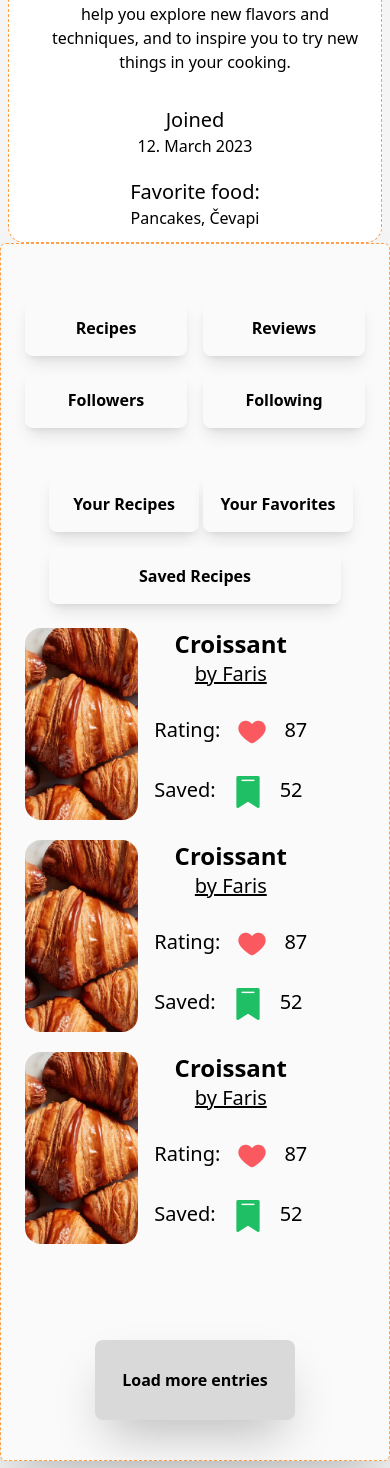
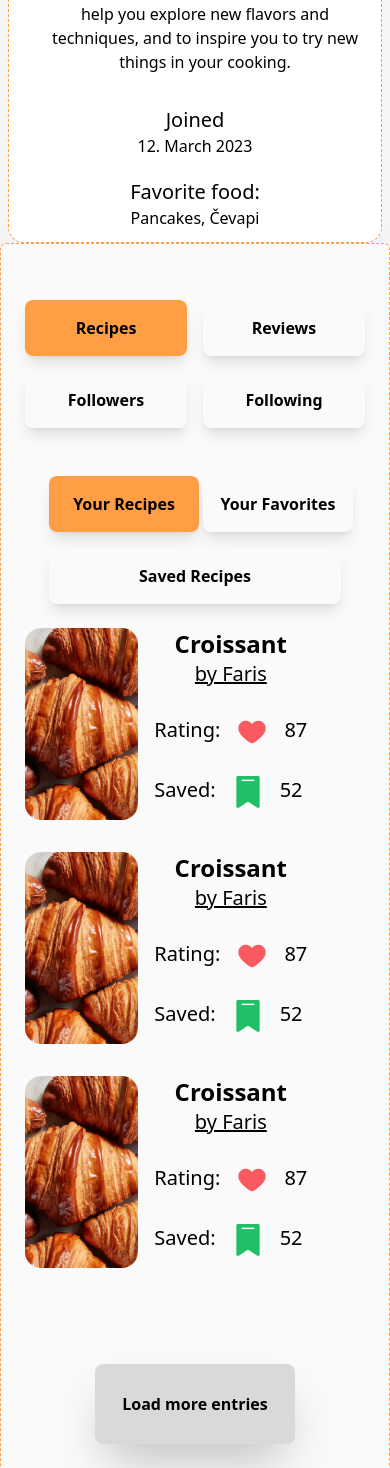
Before and after one commit to Kenan-Sabic/whisked-away, a React (Vite) app: page /user/recipes in a window 390 px wide. Shown: the part 933-2401 px from the top of the page. Built offline with nearby package versions, Linux system fonts and the light colour scheme; a web font is replaced by a local one.

Commit message:
made it more clear what page a user is on in the user section

```diff
--- a/src/components/UserPageRecipeTab.jsx
+++ b/src/components/UserPageRecipeTab.jsx
@@ -12,7 +12,7 @@ const UserPageRecipeTab = () => {
     <div className="px-6">
       <div>
         <div className="grid grid-cols-2 gap-x-4 gap-y-4 p-6 md:grid-cols-3">
-          <div className="flex h-14  min-w-[150px] cursor-pointer items-center justify-center rounded-lg bg-neutral-50 text-center font-bold shadow-lg hover:bg-sandybrown hover:text-white md:col-span-1">
+          <div className="flex h-14  min-w-[150px] cursor-pointer items-center justify-center rounded-lg bg-neutral-50 bg-sandybrown text-center font-bold shadow-lg hover:text-white md:col-span-1">
             <h1>Your Recipes</h1>
           </div>
           <div className="flex h-14  min-w-[150px] cursor-pointer items-center justify-center rounded-lg bg-neutral-50 text-center font-bold shadow-lg hover:bg-sandybrown hover:text-white md:col-span-1">
--- a/src/components/UserProfileRecipe.jsx
+++ b/src/components/UserProfileRecipe.jsx
@@ -6,7 +6,7 @@ import bookmark from "../assets/bookmark.png";
 
 const UserProfileRecipe = () => {
   return (
-    <div className="mb-5 flex w-full flex-col">
+    <div className="mb-8 flex w-full flex-col">
       <div className="flex h-48 w-full justify-start">
         <img
           src={croissant}
--- a/src/pages/UserPageFollowers.jsx
+++ b/src/pages/UserPageFollowers.jsx
@@ -37,7 +37,7 @@ const UserPageFollower = () => {
               onClick={() => {
                 window.location.href = "/user/followers";
               }}
-              className="flex h-14 cursor-pointer items-center justify-center rounded-lg text-center font-bold shadow-lg hover:bg-sandybrown hover:text-white md:col-span-1"
+              className="flex h-14 cursor-pointer items-center justify-center rounded-lg bg-sandybrown text-center font-bold shadow-lg hover:text-white md:col-span-1"
             >
               <h1 className="text-center">Followers</h1>
             </div>
--- a/src/pages/UserPageFollowing.jsx
+++ b/src/pages/UserPageFollowing.jsx
@@ -45,7 +45,7 @@ const UserPageFollowing = () => {
               onClick={() => {
                 window.location.href = "/user/following";
               }}
-              className="flex h-14 cursor-pointer items-center justify-center rounded-lg text-center font-bold shadow-lg hover:bg-sandybrown hover:text-white md:col-span-1"
+              className="flex h-14 cursor-pointer items-center justify-center rounded-lg bg-sandybrown text-center font-bold shadow-lg hover:text-white md:col-span-1"
             >
               <h1 className="text-center">Following</h1>
             </div>
--- a/src/pages/UserPageRecipes.jsx
+++ b/src/pages/UserPageRecipes.jsx
@@ -18,7 +18,7 @@ const UserPageRecipes = () => {
         <div className="mb-5  flex w-full flex-col items-center rounded-md border border-dashed border-sandybrown bg-neutral-50 text-center shadow-2xl md:col-start-4 md:col-end-11 md:mt-[-170px]">
           <div className="mt-8 grid w-full grid-cols-2 gap-x-4 gap-y-4 rounded-lg p-6 md:grid-cols-4 md:gap-x-6">
             <div
-              className="flex h-14 cursor-pointer  items-center justify-center rounded-lg text-center font-bold shadow-lg hover:bg-sandybrown hover:text-white md:col-span-1"
+              className="flex h-14 cursor-pointer  items-center justify-center rounded-lg bg-sandybrown text-center font-bold shadow-lg hover:text-white md:col-span-1"
               onClick={() => {
                 window.location.href = "/user/recipes";
               }}
--- a/src/pages/UserPageReviews.jsx
+++ b/src/pages/UserPageReviews.jsx
@@ -29,7 +29,7 @@ const UserPageReviews = () => {
               onClick={() => {
                 window.location.href = "/user/reviews";
               }}
-              className="flex h-14 cursor-pointer items-center justify-center rounded-lg text-center font-bold shadow-lg hover:bg-sandybrown hover:text-white md:col-span-1"
+              className="flex h-14 cursor-pointer items-center justify-center rounded-lg bg-sandybrown text-center font-bold shadow-lg hover:text-white md:col-span-1"
             >
               <h1 className="text-center">Reviews</h1>
             </div>
```
